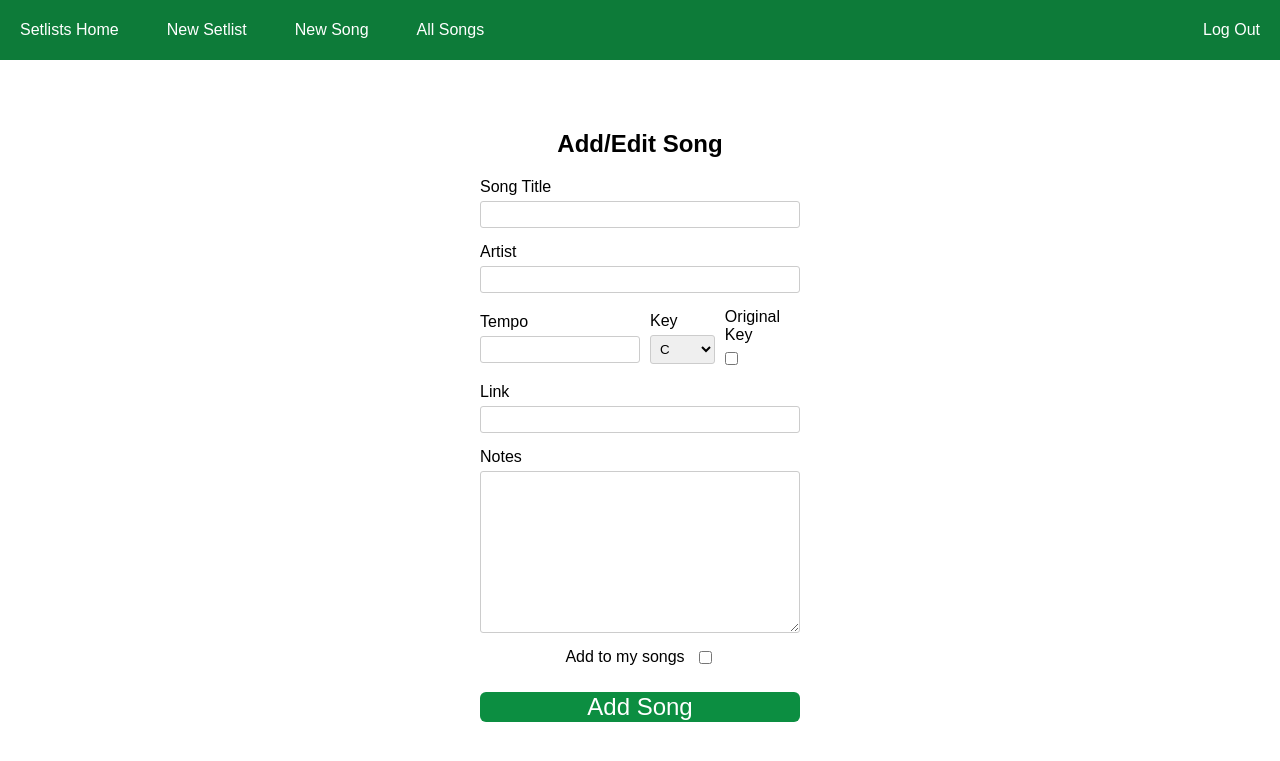
After one commit to dkolan/cpsc_5200, a PHP site: page /new-song.php in a window 1280 px wide. The commit adds this page. Shown: the top 761 px of the page. Run offline with PHP 8.4, Linux system fonts and the light colour scheme.

Commit message:
built out add/edit song form

```diff
--- /dev/null
+++ b/Final_Project/new-song.php
@@ -0,0 +1,104 @@
+<?php
+// Includes
+include 'includes/sql_lib.php';
+?>
+<!DOCTYPE html>
+<html lang="en">
+
+<head>
+    <meta charset="UTF-8">
+    <meta name="viewport" content="width=device-width, initial-scale=1.0">
+    <link href="styles/main.css" type="text/css" rel="stylesheet">
+    <title>Setlist Manager - New Song</title>
+</head>
+
+<body>
+    <div class="menu-container">
+        <nav class="menu">
+            <ul class="menu-nav">
+                <li class="menu-item">
+                    <a class="menu-link" href="#">Setlists Home</a>
+                </li>
+                <li class="menu-item">
+                    <a class="menu-link" href="#">New Setlist</a>
+                </li>
+                <li class="menu-item">
+                    <a class="menu-link" href="new-song.php">New Song</a>
+                </li>
+                <li class="menu-item">
+                    <a class="menu-link" href="#">All Songs</a>
+                </li>
+            </ul>
+            <a class="menu-link ml-auto" href="#">Log Out</a>
+        </nav>
+    </div>
+
+    <div class="add-song-container">
+        <div class="form-container">
+            <h2 class="centered-text form-title">Add/Edit Song</h2>
+            <form>
+                <div class="form-group full-width">
+                    <label for="song-title">Song Title</label>
+                    <input type="text" id="song-title" name="song-title">
+                </div>
+
+                <div class="form-group full-width">
+                    <label for="artist">Artist</label>
+                    <input type="text" id="artist" name="artist">
+                </div>
+
+                <div class="form-group-inline">
+                    <div class="form-group half-width">
+                        <label for="tempo">Tempo</label>
+                        <input type="text" id="tempo" name="tempo">
+                    </div>
+
+                    <div class="form-group quarter-width">
+                        <label for="key">Key</label>
+                        <select id="key" name="key">
+                            <option value="C">C</option>
+                            <option value="C#">C#</option>
+                            <option value="D">D</option>
+                            <option value="D#">D#</option>
+                            <option value="E">E</option>
+                            <option value="F">F</option>
+                            <option value="F#">F#</option>
+                            <option value="G">G</option>
+                            <option value="G#">G#</option>
+                            <option value="A">A</option>
+                            <option value="A#">A#</option>
+                            <option value="B">B</option>
+                        </select>
+                    </div>
+
+                    <div class="form-group quarter-width">
+                        <label for="original-key">Original Key</label>
+                        <input type="checkbox" id="original-key" name="original-key">
+                    </div>
+                </div>
+
+                <div class="form-group full-width">
+                    <label for="link">Link</label>
+                    <input type="text" id="link" name="link">
+                </div>
+
+                <div class="form-group full-width">
+                    <label for="notes">Notes</label>
+                    <textarea id="notes" name="notes" rows="10"></textarea>
+                </div>
+
+                <div class="form-group-inline centered-text">
+                    <label class="centered-text" for="add-to-my-songs">Add to my songs</label>
+                    <input type="checkbox" id="add-to-my-songs" name="add-to-my-songs">
+                </div>
+
+
+                <div class="form-group full-width add-song-button">
+                    <button type="submit">Add Song</button>
+                </div>
+            </form>
+        </div>
+    </div>
+</body>
+
+</html>
--- a/Final_Project/setlists.php
+++ b/Final_Project/setlists.php
@@ -25,7 +25,7 @@ authUser($_POST["username"], $_POST["password"]);
                     <a class="menu-link" href="#">New Setlist</a>
                 </li>
                 <li class="menu-item">
-                    <a class="menu-link" href="#">New Song</a>
+                    <a class="menu-link" href="new-song.php">New Song</a>
                 </li>
                 <li class="menu-item">
                     <a class="menu-link" href="#">All Songs</a>
--- a/Final_Project/styles/main.css
+++ b/Final_Project/styles/main.css
@@ -11,7 +11,6 @@ body {
 }
 
 .menu {
-    /* width: 100%; */
     margin: 0 auto;
     height: 60px;
     display: flex;
@@ -41,6 +40,107 @@ body {
     border-bottom: 2px solid #FFFFFF;
 }
 
-.ml-auto {
-    margin-left: auto;
+.add-song-container {
+    display: flex;
+    flex-direction: column;
+    align-items: center;
+    margin-top: 50px;
 }
+
+.form-container {
+    width: 25%;
+}
+
+.centered-text {
+    text-align: center;
+}
+
+.form-title {
+    margin-bottom: 20px;
+}
+
+.form-group {
+    display: flex;
+    flex-direction: column;
+    margin-bottom: 15px;
+}
+
+.form-group-inline {
+    display: flex;
+    align-items: center;
+}
+
+.form-group-inline label {
+    display: inline-block;
+    margin-right: 10px;
+}
+
+.form-group-inline input {
+    display: inline-block;
+}
+
+.form-group-inline.centered-text{
+    display: flex;
+    align-items: center;
+    justify-content: center;
+}
+
+.form-group-inline label.centered-text {
+    display: inline-block;
+    margin-right: 10px;
+    text-align: center;
+}
+
+.form-group.half-width,
+.form-group.quarter-width {
+    margin-right: 10px;
+}
+
+.form-group.full-width,
+.form-group.full-width label {
+    width: 100%;
+}
+
+.form-group.half-width {
+    width: 50%;
+}
+
+.form-group.quarter-width {
+    width: 25%;
+}
+
+.form-group.quarter-width #original-key{
+    margin-right: auto;
+    margin-left: 0;
+}
+
+.form-group label {
+    margin-bottom: 5px;
+}
+
+.form-group input,
+.form-group textarea,
+.form-group select {
+    padding: 5px;
+    border: 1px solid #ccc;
+    border-radius: 3px;
+}
+
+.form-group textarea {
+    resize: vertical;
+}
+
+.form-container button {
+    width: 100%;
+    margin-top: 25px;
+    background-color: #0C8E41;
+    font-size: 1.5rem;
+    color: #FFFFFF;
+    border: none;
+    border-radius: 6px;
+    transition: 0.2s ease-in-out;
+}
+
+.form-container button:hover {
+    background-color: #0d7b39;
+}
```
